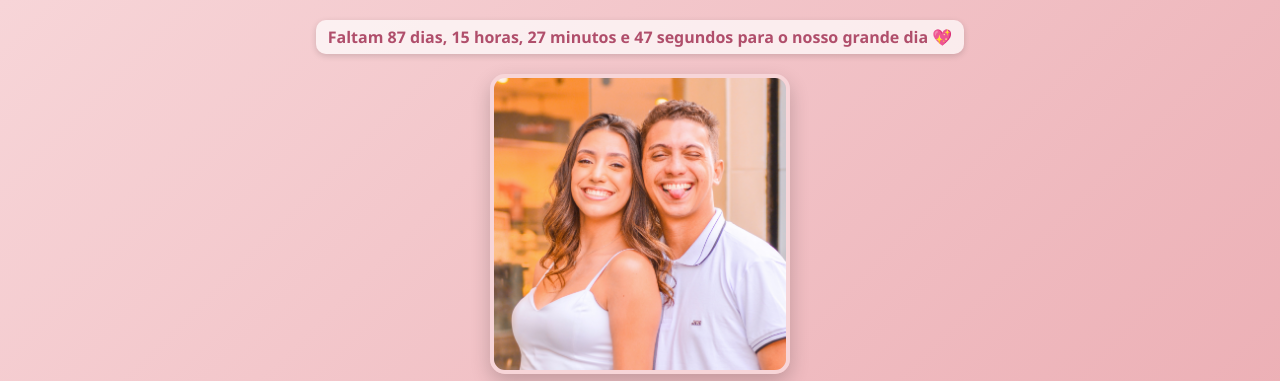
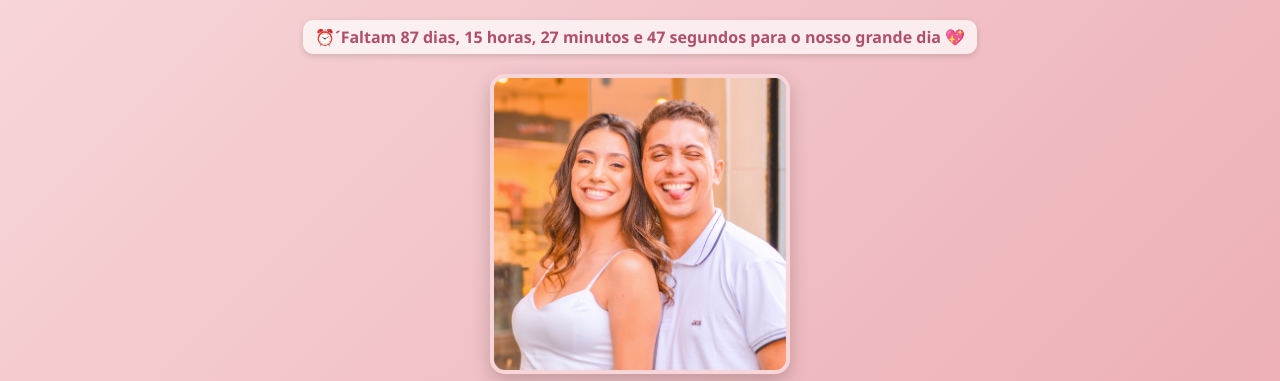
Before and after one commit to wenderson207/giovana_e_wenderson, a plain HTML site: page index.html in a window 1280 px wide. Shown: the top 381 px of the page. Drawn offline with Linux system fonts and the light colour scheme.

Commit message:
Update index.html

```diff
--- a/index.html
+++ b/index.html
@@ -245,7 +245,7 @@
       const segundos = Math.floor((diff / 1000) % 60);
 
       document.getElementById('countdown').innerHTML =
-        `Faltam ${dias} dias, ${horas} horas, ${minutos} minutos e ${segundos} segundos para o nosso grande dia 💖`;
+        `⏰´Faltam ${dias} dias, ${horas} horas, ${minutos} minutos e ${segundos} segundos para o nosso grande dia 💖`;
     }
 
     atualizarContagem();
```
